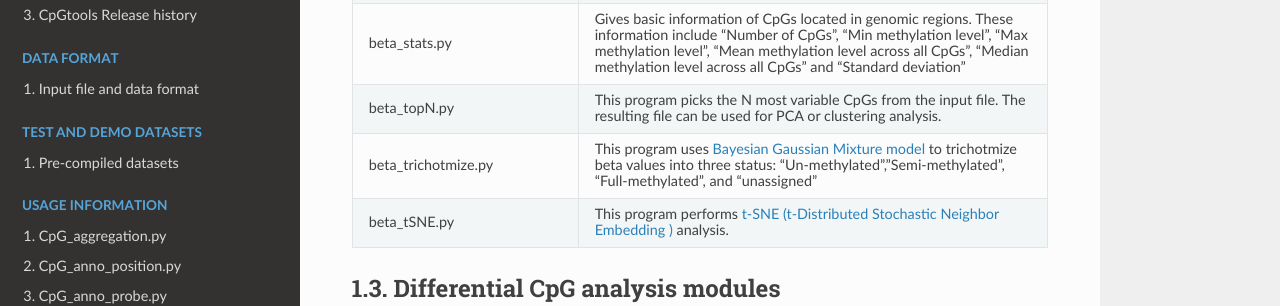
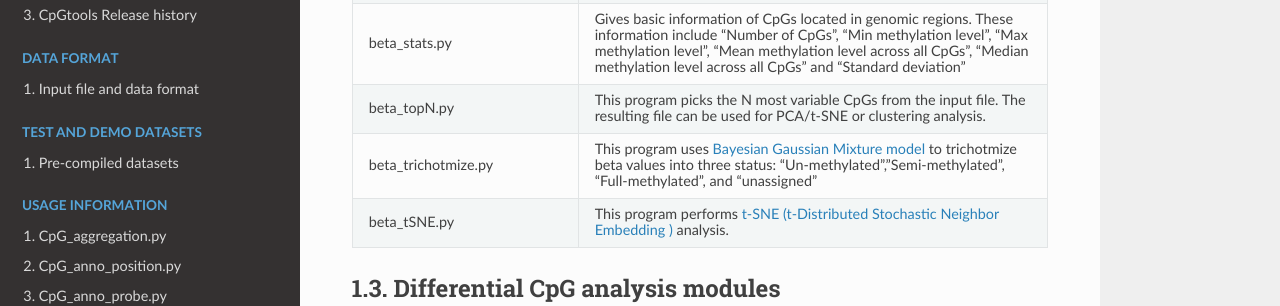
Before and after one commit to liguowang/cpgtools, a Sphinx documentation site: the page built from docs/source/overview.rst, in a window 1280 px wide and 900 px high, scrolled down 1199 px. Shown: the part 167-473 px from the top of the window. Built offline with Sphinx 7.4.7 and the Read the Docs theme 2.0.0, drawn with Linux system fonts in a browser that asks for light colours.

Commit message:
Update overview.rst

```diff
--- a/docs/source/overview.rst
+++ b/docs/source/overview.rst
@@ -77,7 +77,8 @@ These modules are primarily used to analyze CpG's DNA methylation beta values
 |                              |"Median methylation level across all CpGs" and "Standard deviation"|
 +------------------------------+-------------------------------------------------------------------+
 |beta_topN.py                  |This program picks the N most variable CpGs from the input file.   |
-|                              |The resulting file can be used for PCA or clustering analysis.     |
+|                              |The resulting file can be used for PCA/t-SNE or clustering         |
+|                              |analysis.                                                          |
 +------------------------------+-------------------------------------------------------------------+
 |beta_trichotmize.py           |This program uses `Bayesian Gaussian Mixture model <https://scikit-|
 |                              |learn.org/stable/modules/generated/sklearn.mixture.BayesianGaussian|
```
